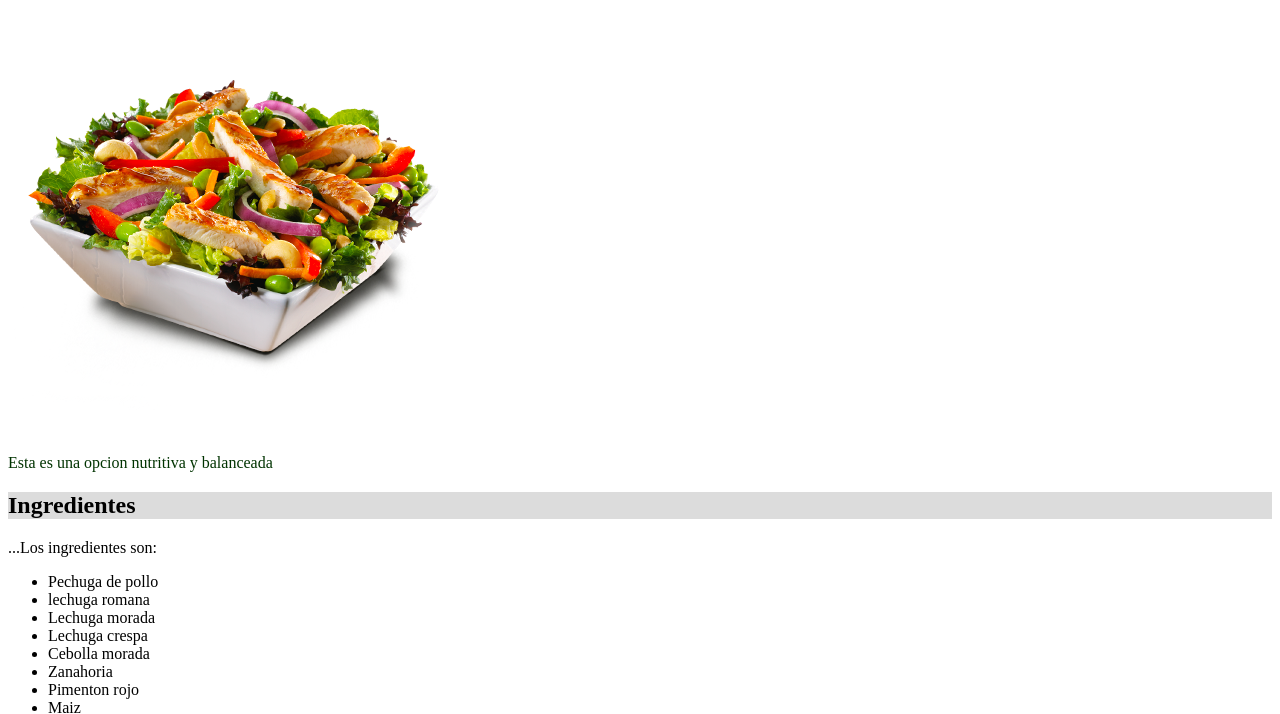
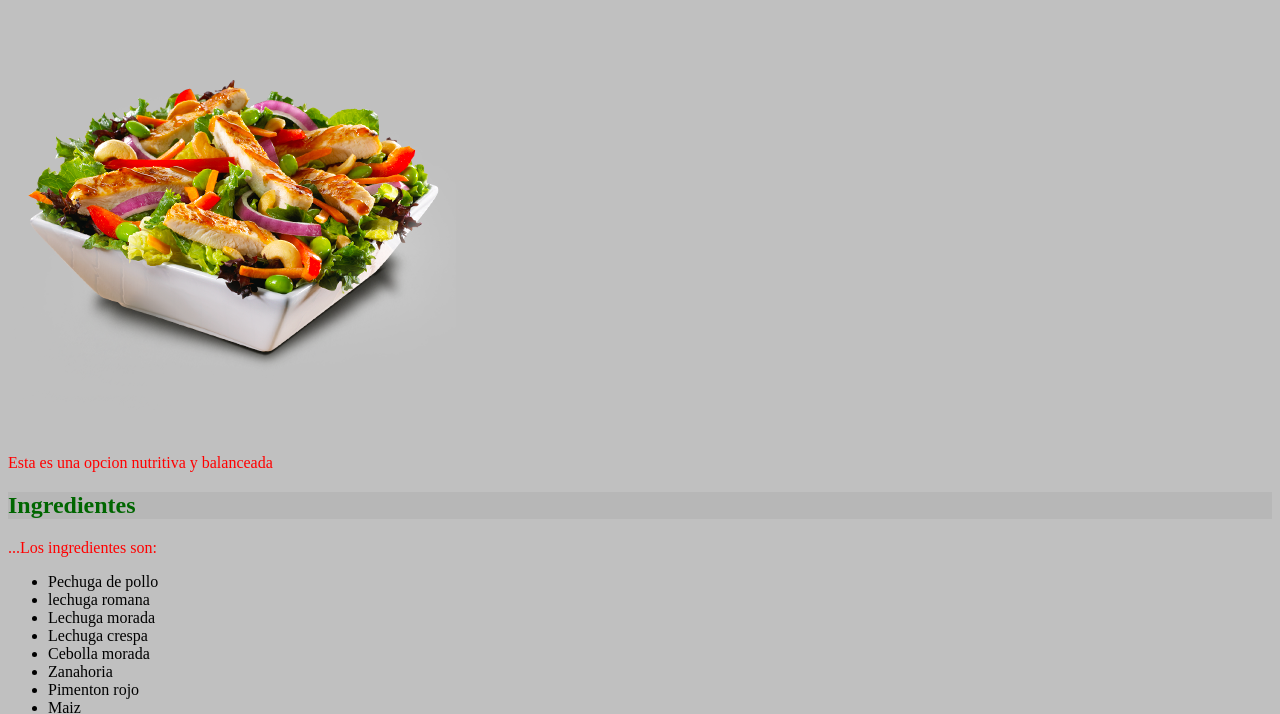
Before and after one commit to MarcoenGitHub/aspirantes-mir-html-y-css, a plain HTML site: page ejercicio1-html-y-css/index.html in a window 1280 px wide. Shown: the part 101-815 px from the top of the page. Drawn offline with Linux system fonts and the light colour scheme.

Commit message:
commit 3 correccion final

```diff
--- a/ejercicio1-html-y-css/estilos.css
+++ b/ejercicio1-html-y-css/estilos.css
@@ -10,12 +10,12 @@ padding:20px
 }
 
 body {
-      background-image: url ("EJERCICIO1-HTML-Y-CSS/salad.png");
-      background-repeat: repeat;
-      background-position: right top;
-      background-attachment: scroll
+      background: silver    ;
 }
 h2{
 background: rgba(168, 168, 168, 40%);
-
+color: #006600 ;
 }
+p{
+    color: red;
+}
```
